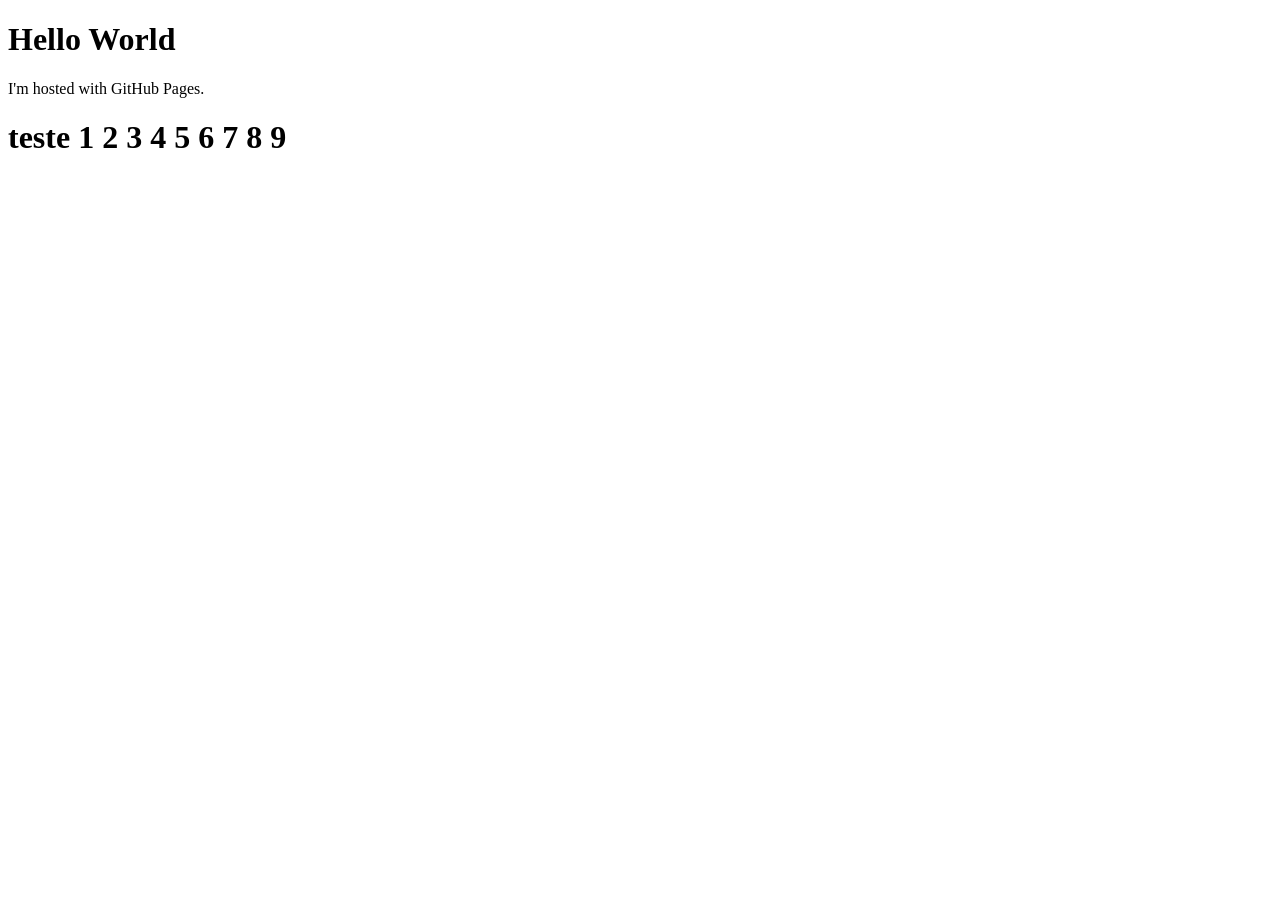
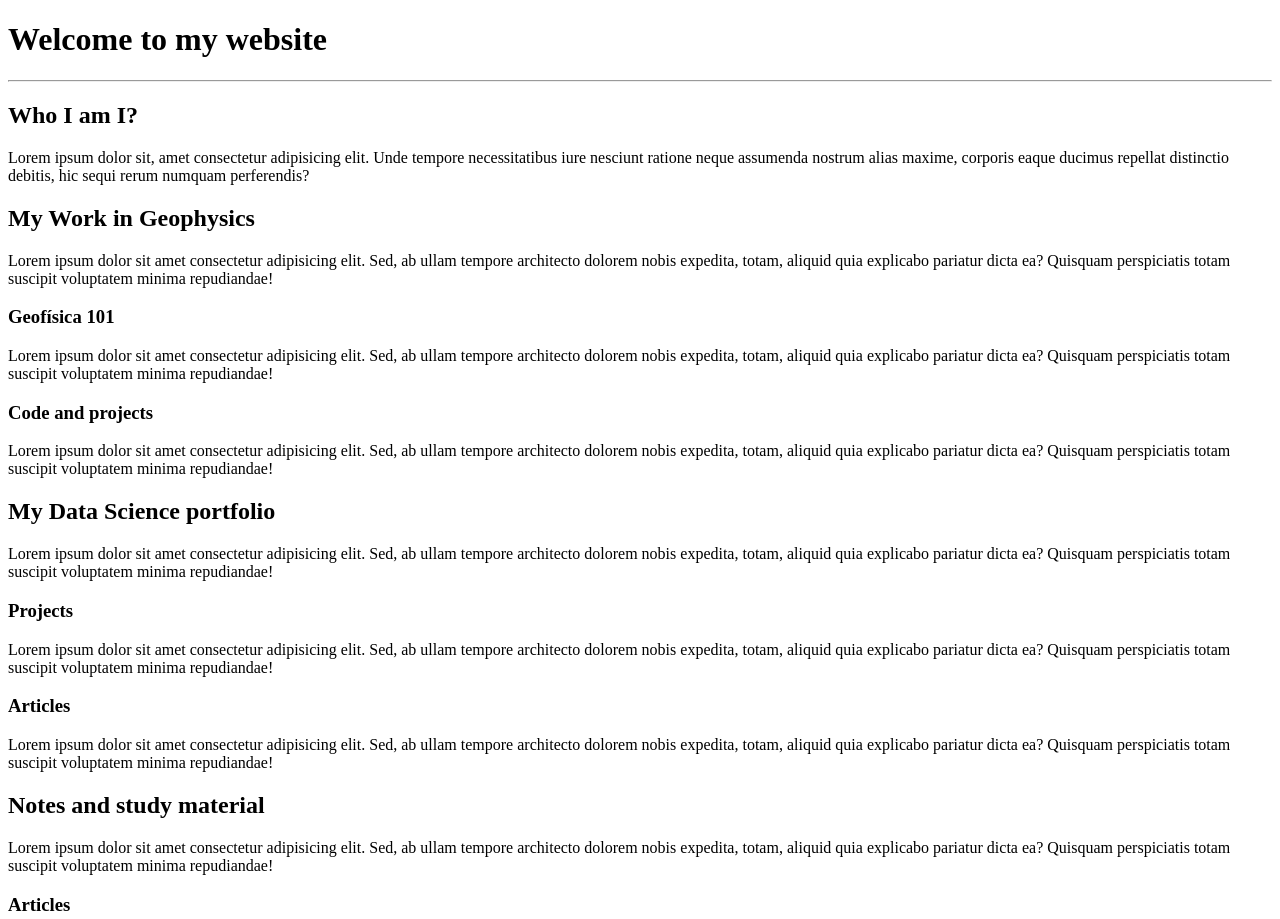
Before and after one commit to gabrielpcavalcanti/gabrielpcavalcanti.github.io, a plain HTML site: page index.html in a window 1280 px wide. Shown: the top 919 px of the page. Before the commit the page ends 800 px from the top, so only its background shows below. Drawn offline with Linux system fonts and the light colour scheme.

Commit message:
version01

```diff
--- a/index.html
+++ b/index.html
@@ -1,8 +1,48 @@
 <!DOCTYPE html>
-<html>
+<html lang="en">
+<head>
+    <meta charset="UTF-8">
+    <meta name="viewport" content="width=device-width, initial-scale=1.0">
+    <title>My portfolio and website</title>
+</head>
 <body>
-<h1>Hello World</h1>
-<p>I'm hosted with GitHub Pages.</p>
-<h1> teste 1 2 3 4 5 6 7 8 9</h1>
+    <h1>Welcome to my website</h1>
+    <hr>
+
+    <h2>Who I am I?</h2>
+    Lorem ipsum dolor sit, amet consectetur adipisicing elit. Unde tempore necessitatibus iure nesciunt ratione neque assumenda nostrum alias maxime, corporis eaque ducimus repellat distinctio debitis, hic sequi rerum numquam perferendis?
+
+    <h2>My Work in Geophysics</h2>
+
+    Lorem ipsum dolor sit amet consectetur adipisicing elit. Sed, ab ullam tempore architecto dolorem nobis expedita, totam, aliquid quia explicabo pariatur dicta ea? Quisquam perspiciatis totam suscipit voluptatem minima repudiandae!
+
+    <h3>Geofísica 101</h3>
+
+    Lorem ipsum dolor sit amet consectetur adipisicing elit. Sed, ab ullam tempore architecto dolorem nobis expedita, totam, aliquid quia explicabo pariatur dicta ea? Quisquam perspiciatis totam suscipit voluptatem minima repudiandae!
+
+    <h3>Code and projects</h3>
+
+    Lorem ipsum dolor sit amet consectetur adipisicing elit. Sed, ab ullam tempore architecto dolorem nobis expedita, totam, aliquid quia explicabo pariatur dicta ea? Quisquam perspiciatis totam suscipit voluptatem minima repudiandae!
+
+    <h2>My Data Science portfolio</h2>
+
+    Lorem ipsum dolor sit amet consectetur adipisicing elit. Sed, ab ullam tempore architecto dolorem nobis expedita, totam, aliquid quia explicabo pariatur dicta ea? Quisquam perspiciatis totam suscipit voluptatem minima repudiandae!
+
+    <h3>Projects</h3>
+
+    Lorem ipsum dolor sit amet consectetur adipisicing elit. Sed, ab ullam tempore architecto dolorem nobis expedita, totam, aliquid quia explicabo pariatur dicta ea? Quisquam perspiciatis totam suscipit voluptatem minima repudiandae!
+
+    <h3>Articles</h3>
+
+    Lorem ipsum dolor sit amet consectetur adipisicing elit. Sed, ab ullam tempore architecto dolorem nobis expedita, totam, aliquid quia explicabo pariatur dicta ea? Quisquam perspiciatis totam suscipit voluptatem minima repudiandae!
+
+    <h2>Notes and study material</h2>
+
+    Lorem ipsum dolor sit amet consectetur adipisicing elit. Sed, ab ullam tempore architecto dolorem nobis expedita, totam, aliquid quia explicabo pariatur dicta ea? Quisquam perspiciatis totam suscipit voluptatem minima repudiandae!
+
+    <h3>Articles</h3>
+
+    Lorem ipsum dolor sit amet consectetur adipisicing elit. Sed, ab ullam tempore architecto dolorem nobis expedita, totam, aliquid quia explicabo pariatur dicta ea? Quisquam perspiciatis totam suscipit voluptatem minima repudiandae!
+
 </body>
 </html>
```
